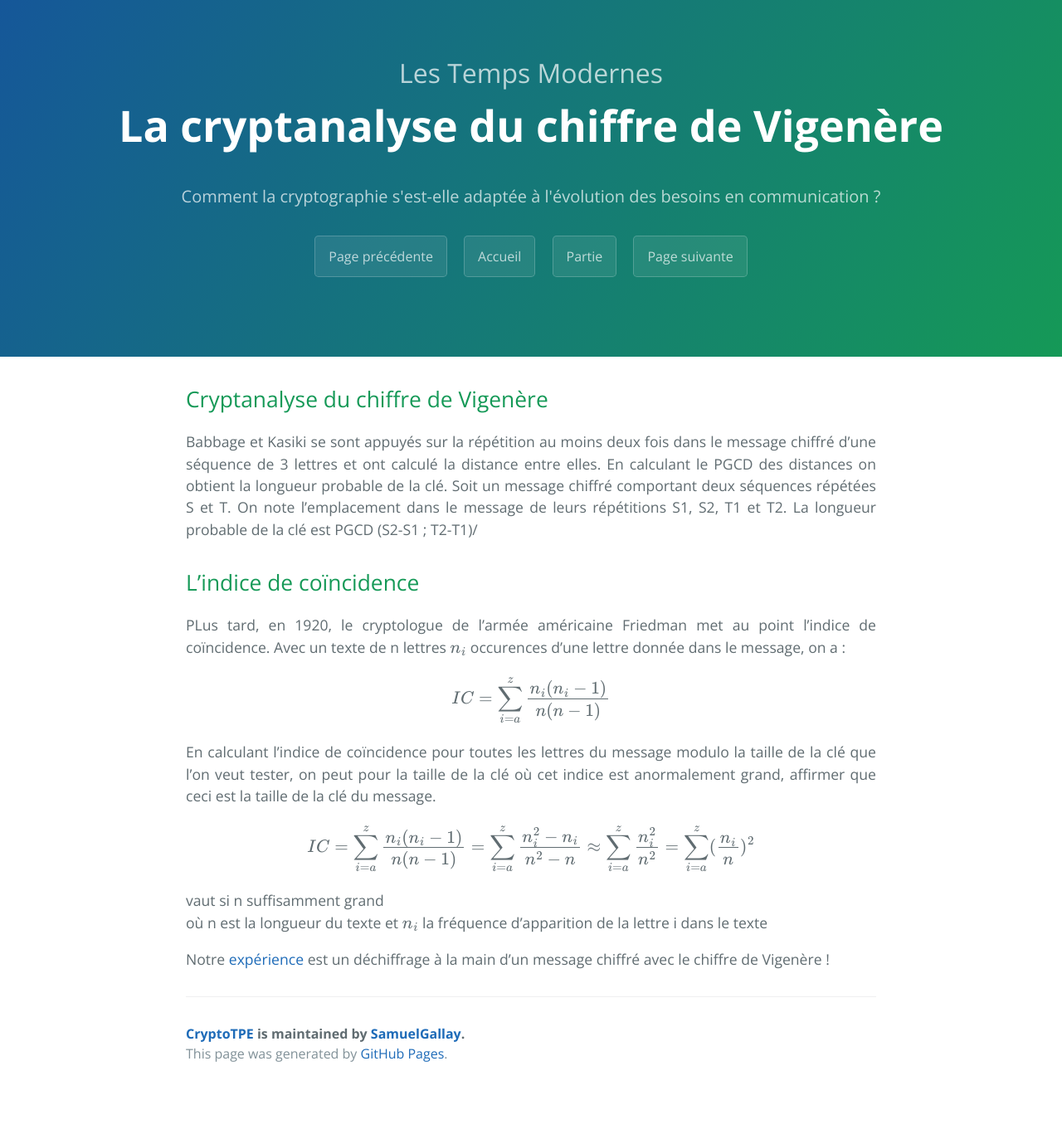
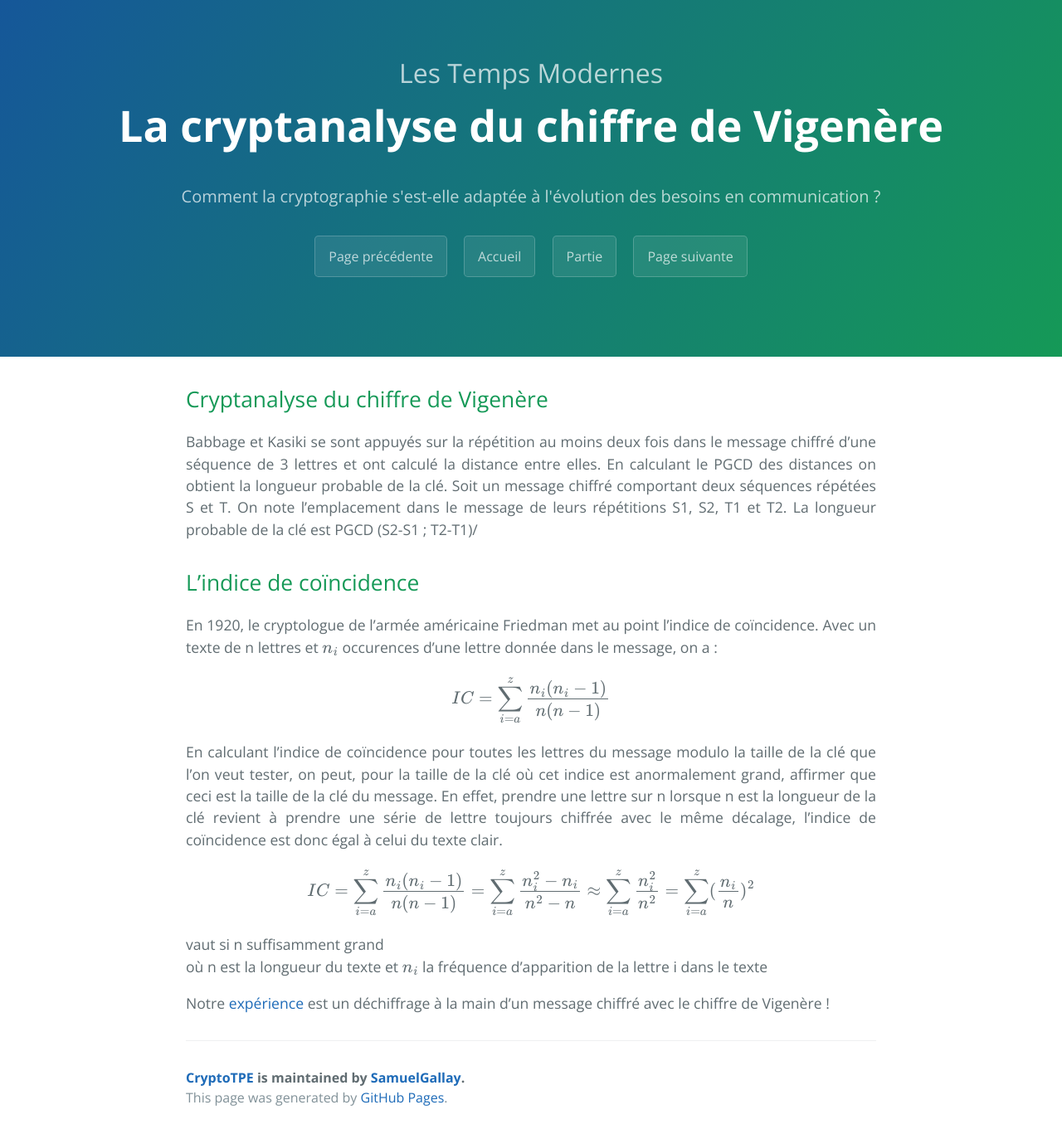
Before and after one commit to SamuelGallay/CryptoTPE, a Jekyll site: the page built from pages/2_TempsModernes/4_cryptavigenere.md, in a window 1280 px wide. Shown: the whole page at 83% size. Built offline with Jekyll 4.4.1, drawn with Linux system fonts in a browser that asks for light colours; our own code applies the rules of GitHub Pages for plain Markdown files; formulas are drawn with MathJax 3; before the commit the page ends 1314 px from its top, so only the background shows below that.

Commit message:
explications supplémentaires

```diff
--- a/pages/2_TempsModernes/4_cryptavigenere.md
+++ b/pages/2_TempsModernes/4_cryptavigenere.md
@@ -14,11 +14,11 @@ Soit un message chiffré comportant deux séquences répétées S et T. On note
 
 ## L'indice de coïncidence
 
-PLus tard, en 1920, le cryptologue de l’armée américaine Friedman met au point l’indice de coïncidence. Avec un texte de n lettres $$ n_{i} $$ occurences d'une lettre donnée dans le message, on a :
+En 1920, le cryptologue de l’armée américaine Friedman met au point l’indice de coïncidence. Avec un texte de n lettres et $$ n_{i} $$ occurences d'une lettre donnée dans le message, on a :
 
 $$ IC =\sum_{i=a}^z \frac{n_{i}(n_{i}-1)}{n(n-1)} $$
 
-En calculant l'indice de coïncidence pour toutes les lettres du message modulo la taille de la clé que l'on veut tester, on peut pour la taille de la clé où cet indice est anormalement grand, affirmer que ceci est la taille de la clé du message.
+En calculant l'indice de coïncidence pour toutes les lettres du message modulo la taille de la clé que l'on veut tester, on peut, pour la taille de la clé où cet indice est anormalement grand, affirmer que ceci est la taille de la clé du message. En effet, prendre une lettre sur n lorsque n est la longueur de la clé revient à prendre une série de lettre toujours chiffrée avec le même décalage, l’indice de coïncidence est donc égal à celui du texte clair.
 
 $$ IC =\sum_{i=a}^z \frac{n_{i}(n_{i}-1)}{n(n-1)} = \sum_{i=a}^z \frac{n_{i}^2-n_{i}}{n^2-n} \approx \sum_{i=a}^z \frac{n_{i}^2}{n^2} = \sum_{i=a}^z (\frac{n_{i}}{n})^2 $$
 
```
